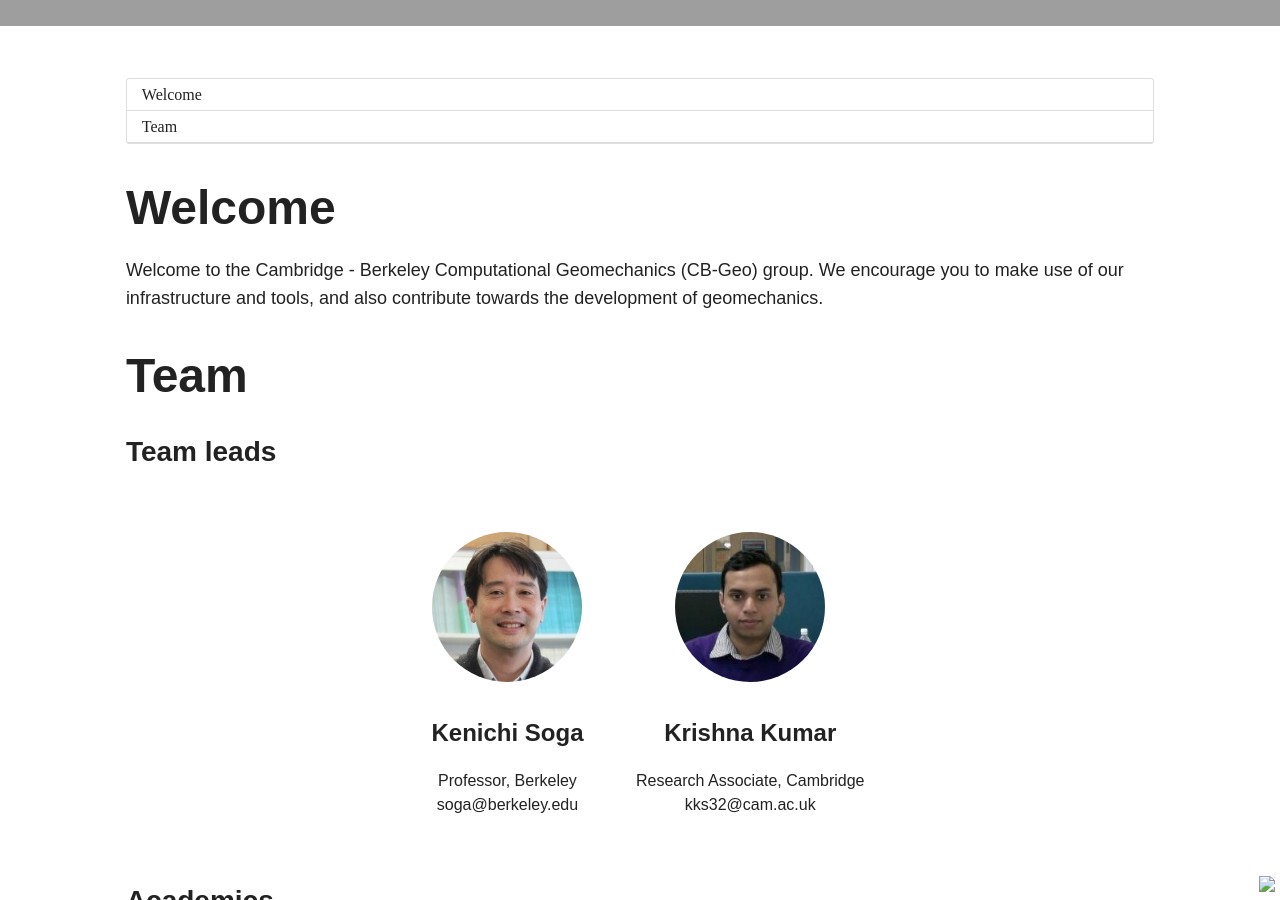
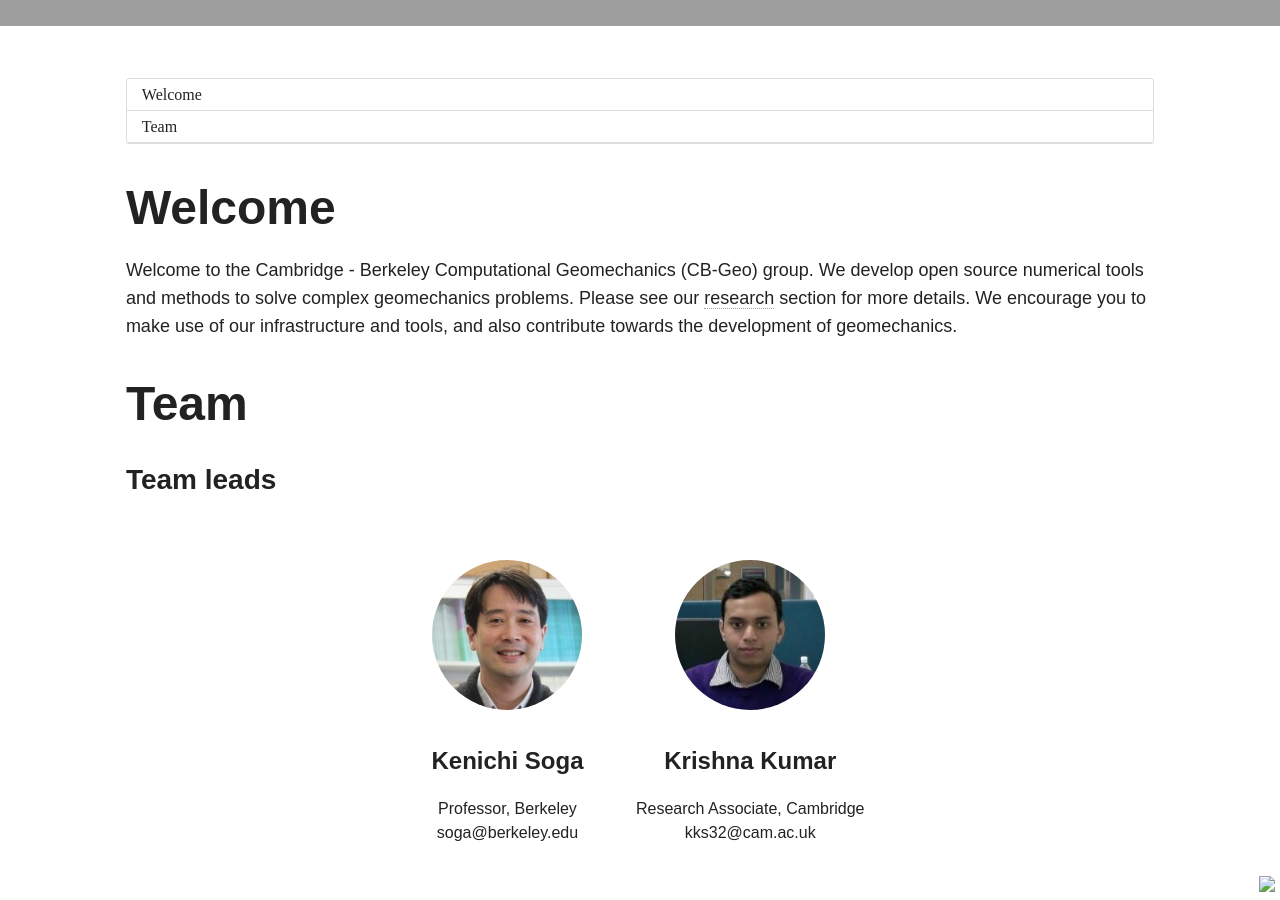
Before and after one commit to cb-geo/cb-geo.github.io, a Jekyll site: the page built from index.md, in a window 1280 px wide and 900 px high, scrolled down 1033 px. Built offline with Jekyll 4.4.1, drawn with Linux system fonts in a browser that asks for light colours; nearby versions of some CDN libraries.

Commit message:
Brief overview of cb-geo group

```diff
--- a/index.md
+++ b/index.md
@@ -11,7 +11,7 @@ image:
 
 # Welcome
 
-Welcome to the Cambridge - Berkeley Computational Geomechanics (CB-Geo) group. We encourage you to make use of our infrastructure and tools, and also contribute towards the development of geomechanics.
+Welcome to the Cambridge - Berkeley Computational Geomechanics (CB-Geo) group. We develop open source numerical tools and methods to solve complex geomechanics problems. Please see our [research](https://www.cb-geo.com/research) section for more details. We encourage you to make use of our infrastructure and tools, and also contribute towards the development of geomechanics.
 
 # Team
 
```
